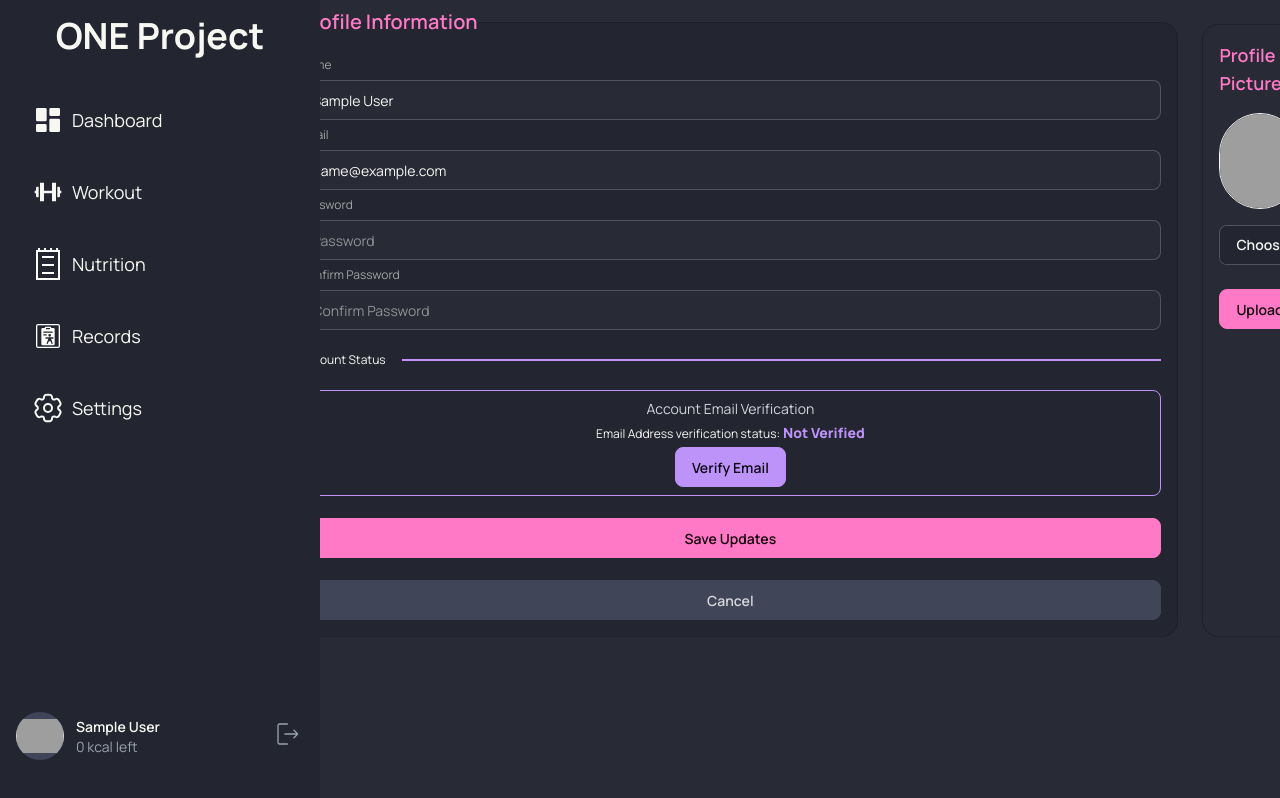
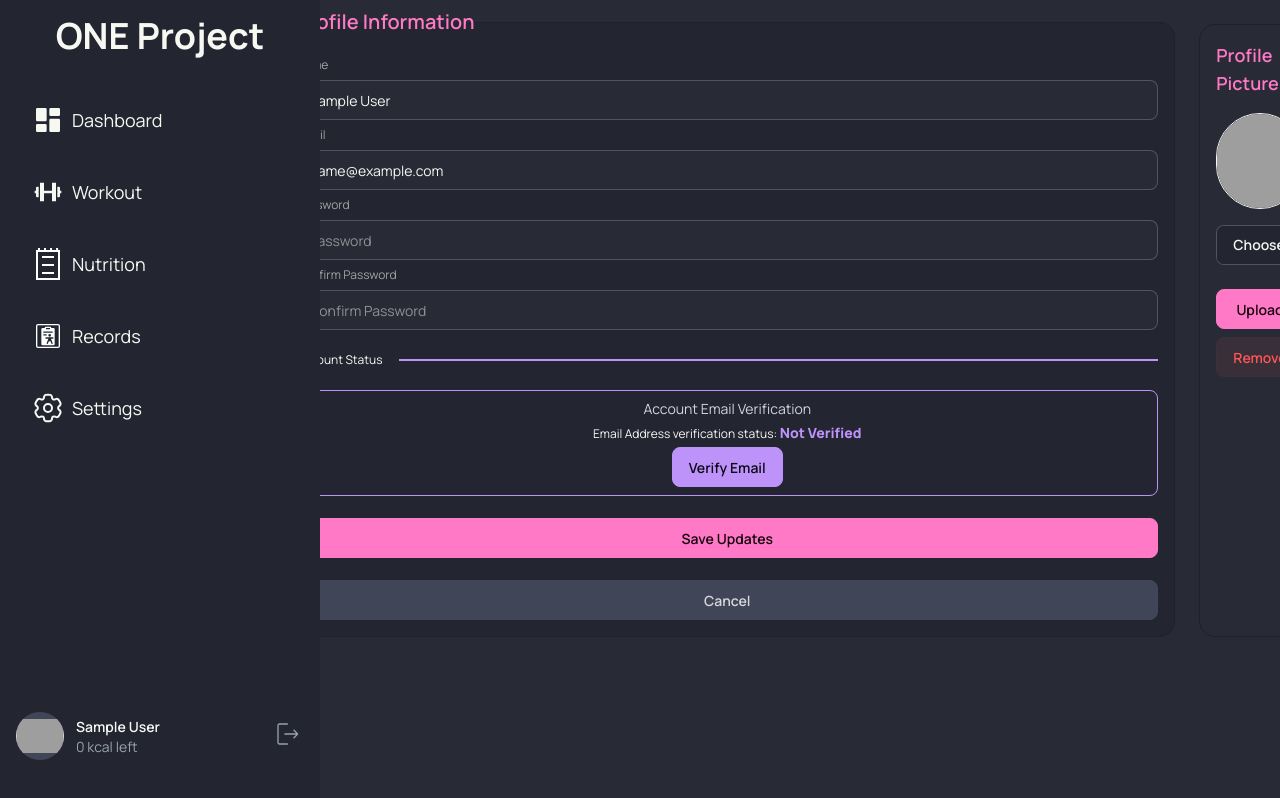
Before and after one commit to elleinad022/oneProject, a React (Vite) app in the folder client/: page /settings in a window 1280 px wide. Built offline with nearby package versions, Linux system fonts and the light colour scheme; no server answers; sample sign-in values are in the browser's storage; grey boxes are pictures that could not be loaded; a web font is replaced by a local one.

Commit message:
Added profile picture delete button, fixed profile picture upload handling button reset

```diff
--- a/client/src/components/ProfilePictureUpdate.jsx
+++ b/client/src/components/ProfilePictureUpdate.jsx
@@ -1,19 +1,26 @@
-import { useState } from "react";
-import { useSelector } from "react-redux";
+import { useState, useRef } from "react";
+import { useSelector, useDispatch } from "react-redux";
 import { toast } from "react-toastify";
 import {
   useUpdateProfilePictureMutation,
   useDeleteProfilePictureMutation,
+  useLazyGetUserDataQuery,
 } from "../slices/usersApiSlice";
+import { setCredentials } from "../slices/authSlice";
 
 const ProfilePictureUpdate = () => {
   const { userInfo } = useSelector((state) => state.auth);
+  const dispatch = useDispatch();
+  const fileInputRef = useRef();
 
-  const [selectedFile, setSelectedFile] = useState();
-  const [preview, setPreview] = useState();
+  const [selectedFile, setSelectedFile] = useState(null);
+  const [preview, setPreview] = useState(null);
 
   const [updateProfilePicture, { isLoading: isUpdatingPicture }] =
     useUpdateProfilePictureMutation();
+  const [deleteProfilePicture, { isLoading: isDeletingPicture }] =
+    useDeleteProfilePictureMutation();
+  const [getUser] = useLazyGetUserDataQuery();
 
   const handleFileChange = (e) => {
     const file = e.target.files[0];
@@ -32,12 +39,44 @@ const ProfilePictureUpdate = () => {
       toast.error("Please select an image first");
       return;
     }
-    console.log("Uploading file:", selectedFile);
 
     const formData = new FormData();
     formData.append("profilePicture", selectedFile);
+    try {
+      await updateProfilePicture(formData).unwrap();
 
-    await updateProfilePicture(formData);
+      const updatedUser = await getUser().unwrap();
+      dispatch(setCredentials({ ...updatedUser.userData }));
+
+      toast.success("Profile picture updated");
+      setSelectedFile(null);
+      setPreview(null);
+
+      if (fileInputRef.current) {
+        fileInputRef.current.value = "";
+      }
+    } catch (err) {
+      toast.error(err?.data?.message || err.error);
+    }
+  };
+
+  const handleDeleteButton = async () => {
+    try {
+      await deleteProfilePicture().unwrap();
+
+      const updatedUser = await getUser().unwrap();
+      dispatch(setCredentials({ ...updatedUser.userData }));
+
+      toast.success("Current profile picture removed successfully");
+      setSelectedFile(null);
+      setPreview(null);
+
+      if (fileInputRef.current) {
+        fileInputRef.current.value = "";
+      }
+    } catch (err) {
+      toast.error(err?.data?.message || err.error);
+    }
   };
   return (
     <div className="border border-base-300 rounded-box p-4 flex flex-col gap-4 mt-6">
@@ -58,15 +97,28 @@ const ProfilePictureUpdate = () => {
       </div>
 
       <input
+        ref={fileInputRef}
         type="file"
         accept="image/*"
         onChange={handleFileChange}
         className="file-input file-input-bordered w-full max-w-xs"
       />
 
-      <button className="btn btn-primary mt-2" onClick={handleUploadButton}>
-        Upload
-      </button>
+      <div className="flex flex-col">
+        <button
+          className="btn btn-primary mt-2"
+          onClick={handleUploadButton}
+          disabled={isUpdatingPicture}>
+          {isUpdatingPicture ? "Uploading..." : "Upload"}
+        </button>
+
+        <button
+          className="btn btn-error btn-soft mt-2"
+          onClick={handleDeleteButton}
+          disabled={isDeletingPicture}>
+          {isDeletingPicture ? "Removing..." : "Remove"}
+        </button>
+      </div>
     </div>
   );
 };
```
Also changed, not shown: 1 other file (tests, documents, lock files or other folders).
